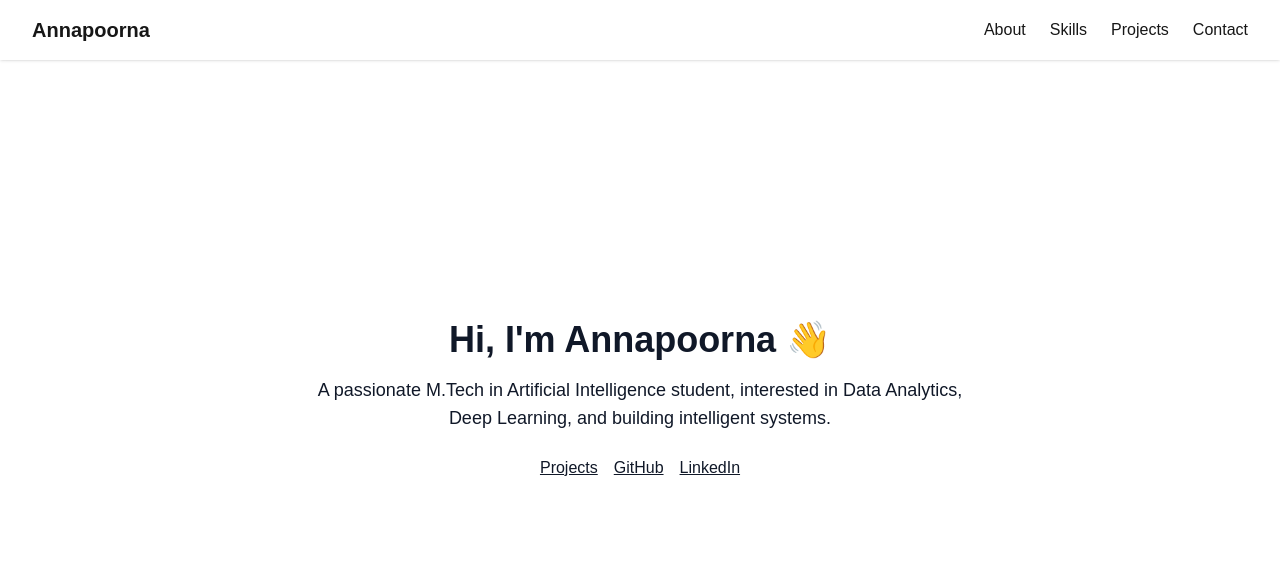
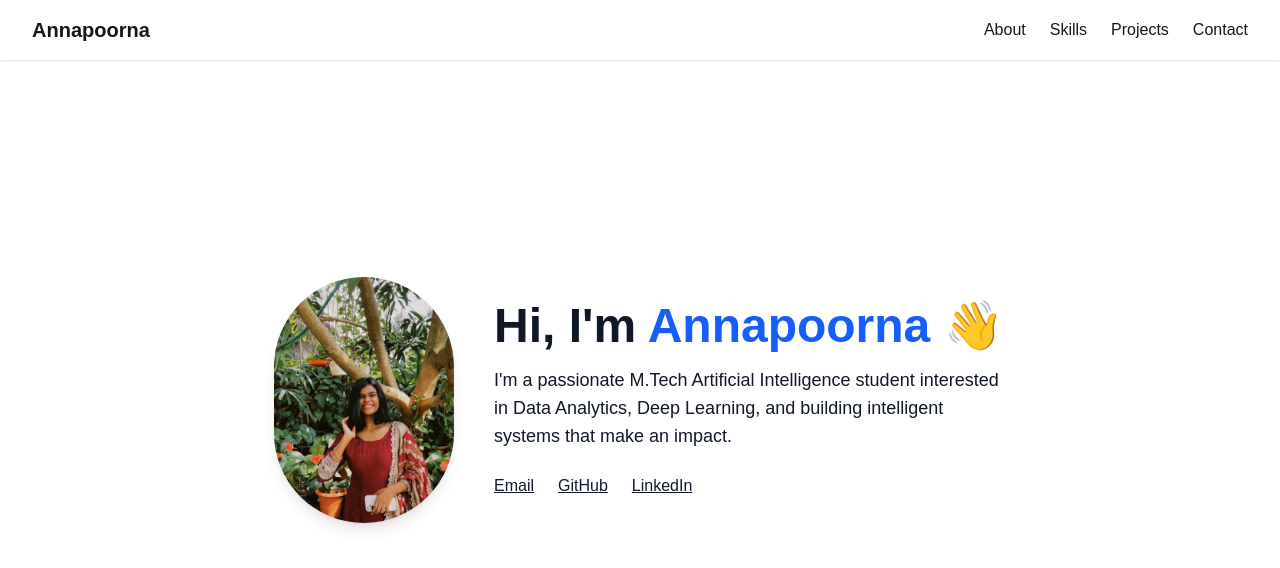
Before and after one commit to annapoorna-a-k/portfolio, a Next.js app: page / in a window 1280 px wide. Shown: the top 568 px of the page. Built offline with nearby package versions, Linux system fonts and the light colour scheme.

Commit message:
Added correct contact links

```diff
--- a/app/page.tsx
+++ b/app/page.tsx
@@ -1,19 +1,45 @@
+import Image from "next/image";
+
 export default function Home() {
   return (
-    <main className="flex min-h-screen flex-col items-center justify-center bg-white text-gray-900 p-8">
-      <div className="max-w-2xl text-center">
-        <h1 className="text-4xl font-bold mb-4">Hi, I'm Annapoorna 👋</h1>
-        <p className="text-lg mb-6">
-          A passionate M.Tech in Artificial Intelligence student, interested in Data Analytics,
-          Deep Learning, and building intelligent systems.
-        </p>
+    <main className="flex flex-col items-center justify-center px-8 bg-white text-gray-900">
 
-        <div className="flex gap-4 justify-center">
-          <a href="#projects" className="underline">Projects</a>
-          <a href="https://github.com/annapoorna-a-k" className="underline">GitHub</a>
-          <a href="https://linkedin.com" className="underline">LinkedIn</a>
+      {/* Hero Section */}
+      <section className="min-h-screen flex flex-col md:flex-row justify-center items-center gap-10" id="home">
+
+        {/* Profile Photo */}
+        <Image
+          src="/images/profile.jpg"
+          width={180}
+          height={180}
+          alt="Profile photo"
+          className="rounded-full shadow-lg"
+        />
+
+        {/* Intro */}
+        <div className="text-center md:text-left max-w-lg">
+          <h1 className="text-5xl font-bold mb-4">
+            Hi, I'm <span className="text-blue-600">Annapoorna</span> 👋
+          </h1>
+
+          <p className="text-lg mb-6">
+            I'm a passionate M.Tech Artificial Intelligence student interested in
+            Data Analytics, Deep Learning, and building intelligent systems that make an impact.
+          </p>
+
+          <div className="flex gap-6 justify-center md:justify-start">
+            <a href="mailto:akannapoorna94@gmail.com" className="underline">Email</a>
+            <a href="https://github.com/annapoorna-a-k" className="underline" target="_blank" rel="noopener noreferrer">
+              GitHub
+            </a>
+            <a href="https://www.linkedin.com/in/annapoorna-a-k/" className="underline" target="_blank" rel="noopener noreferrer">
+              LinkedIn
+            </a>
+          </div>
         </div>
-      </div>
+
+      </section>
+
     </main>
   );
 }
```
Also changed, not shown: public/images/profile.jpg (added).
